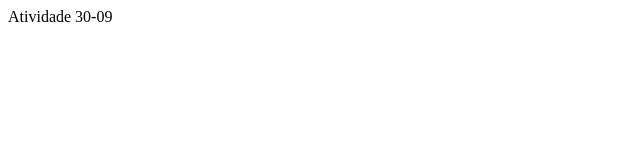
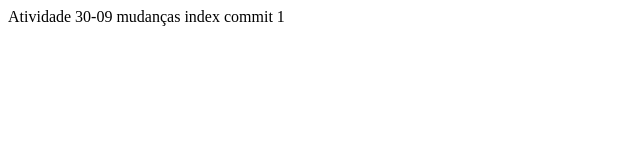
Before and after one commit to DevLucasCarvalhoCosta/Atividade-30-09, a plain HTML site: page index.html in a window 1280 px wide. Shown: the whole page, without its empty margins (0-640 px from the left). Drawn offline with Linux system fonts and the light colour scheme.

Commit message:
Commit alteracao 1

```diff
--- a/index.html
+++ b/index.html
@@ -1 +1,3 @@
-<HTML>Atividade 30-09</HTML>
+<HTML>Atividade 30-09
+    mudanças index commit 1
+</HTML>
```
